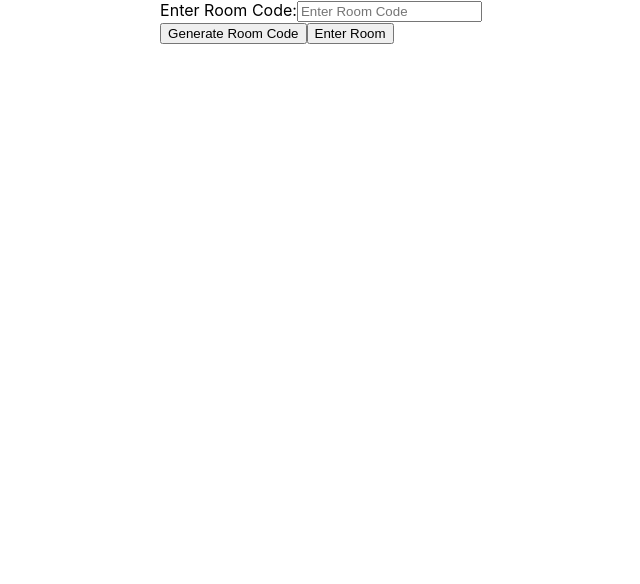
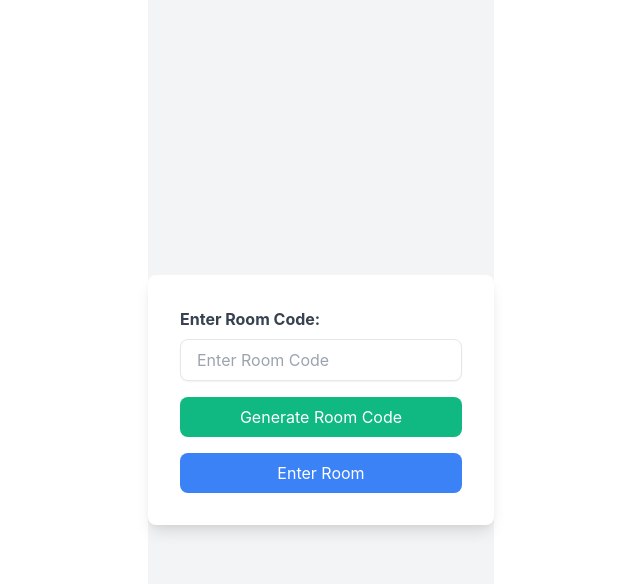
Before and after one commit to ydkdan6/metro-call, a React (Create React App) app: page / in a window 1280 px wide. Shown: the top 584 px of the page, without its empty margins (319-959 px from the left). Built offline with nearby package versions, Linux system fonts and the light colour scheme.

Commit message:
added tailwind config

```diff
--- /dev/null
+++ b/craco.config.js
@@ -0,0 +1,11 @@
+// craco.config.js
+module.exports = {
+    style: {
+      postcss: {
+        plugins: [
+          require('tailwindcss'),
+          require('autoprefixer'),
+        ],
+      },
+    },
+  }
--- /dev/null
+++ b/postcss.config.js
@@ -0,0 +1,6 @@
+module.exports = {
+  plugins: {
+    tailwindcss: {},
+    autoprefixer: {},
+  },
+}
--- a/src/index.css
+++ b/src/index.css
@@ -1,3 +1,9 @@
+/* src/index.css or src/App.css */
+@tailwind base;
+@tailwind components;
+@tailwind utilities;
+
+
 body {
   margin: 0;
   font-family: -apple-system, BlinkMacSystemFont, 'Segoe UI', 'Roboto', 'Oxygen',
--- /dev/null
+++ b/tailwind.config.js
@@ -0,0 +1,12 @@
+// tailwind.config.js
+module.exports = {
+  purge: ['./src/**/*.{js,jsx,ts,tsx}', './public/index.html'],
+  darkMode: false, // or 'media' or 'class'
+  theme: {
+    extend: {},
+  },
+  variants: {
+    extend: {},
+  },
+  plugins: [],
+}
```
Also changed, not shown: package.json (+9 -3 lines), 1 other file (tests, documents, lock files or other folders).
